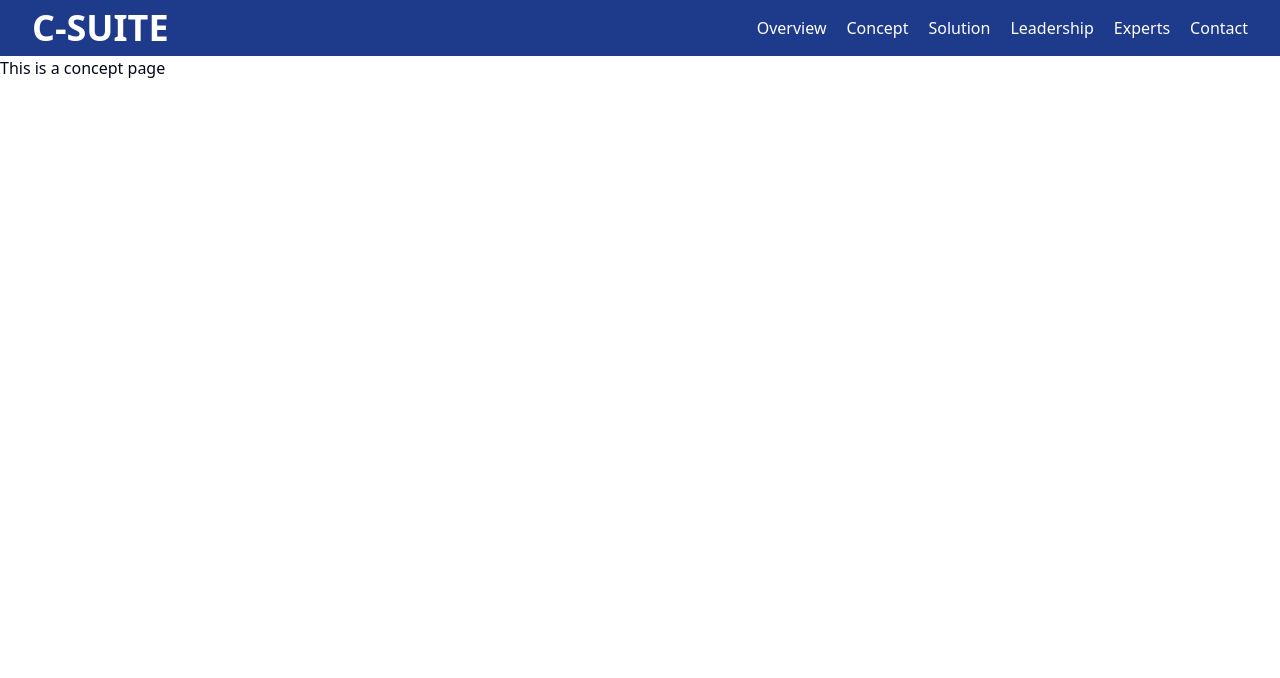
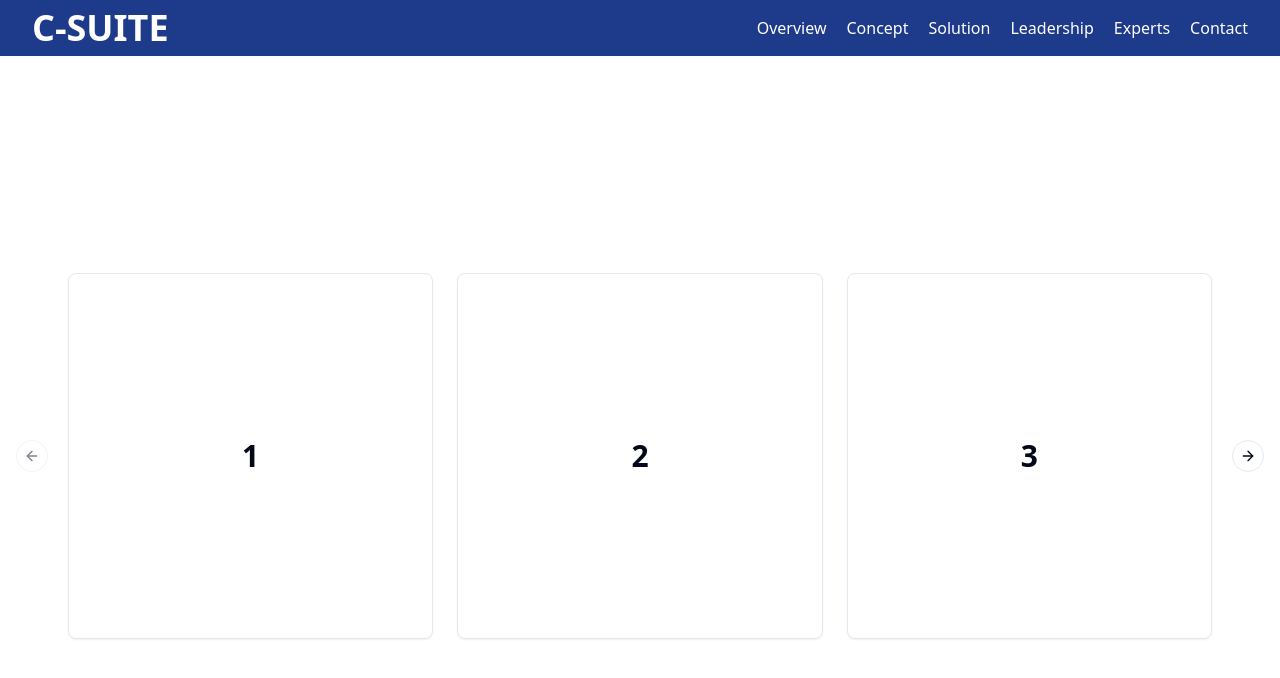
Before and after one commit to AR-Tausif/c-suite-public, a React (Vite) app: page /solution in a window 1280 px wide. Shown: the top 678 px of the page. Built offline with nearby package versions, Linux system fonts and the light colour scheme.

Commit message:
added carousel in solution page

```diff
--- a/package.json
+++ b/package.json
@@ -12,9 +12,10 @@
   "dependencies": {
     "@radix-ui/react-dialog": "^1.1.4",
     "@radix-ui/react-label": "^2.1.1",
-    "@radix-ui/react-slot": "^1.0.2",
+    "@radix-ui/react-slot": "^1.1.1",
     "class-variance-authority": "^0.7.0",
     "clsx": "^2.1.0",
+    "embla-carousel-react": "^8.5.1",
     "lucide-react": "^0.368.0",
     "react": "^18.2.0",
     "react-dom": "^18.2.0",
--- /dev/null
+++ b/src/components/ui/card.tsx
@@ -0,0 +1,79 @@
+import * as React from "react"
+
+import { cn } from "@/lib/utils"
+
+const Card = React.forwardRef<
+  HTMLDivElement,
+  React.HTMLAttributes<HTMLDivElement>
+>(({ className, ...props }, ref) => (
+  <div
+    ref={ref}
+    className={cn(
+      "rounded-lg border bg-card text-card-foreground shadow-sm",
+      className
+    )}
+    {...props}
+  />
+))
+Card.displayName = "Card"
+
+const CardHeader = React.forwardRef<
+  HTMLDivElement,
+  React.HTMLAttributes<HTMLDivElement>
+>(({ className, ...props }, ref) => (
+  <div
+    ref={ref}
+    className={cn("flex flex-col space-y-1.5 p-6", className)}
+    {...props}
+  />
+))
+CardHeader.displayName = "CardHeader"
+
+const CardTitle = React.forwardRef<
+  HTMLDivElement,
+  React.HTMLAttributes<HTMLDivElement>
+>(({ className, ...props }, ref) => (
+  <div
+    ref={ref}
+    className={cn(
+      "text-2xl font-semibold leading-none tracking-tight",
+      className
+    )}
+    {...props}
+  />
+))
+CardTitle.displayName = "CardTitle"
+
+const CardDescription = React.forwardRef<
+  HTMLDivElement,
+  React.HTMLAttributes<HTMLDivElement>
+>(({ className, ...props }, ref) => (
+  <div
+    ref={ref}
+    className={cn("text-sm text-muted-foreground", className)}
+    {...props}
+  />
+))
+CardDescription.displayName = "CardDescription"
+
+const CardContent = React.forwardRef<
+  HTMLDivElement,
+  React.HTMLAttributes<HTMLDivElement>
+>(({ className, ...props }, ref) => (
+  <div ref={ref} className={cn("p-6 pt-0", className)} {...props} />
+))
+CardContent.displayName = "CardContent"
+
+const CardFooter = React.forwardRef<
+  HTMLDivElement,
+  React.HTMLAttributes<HTMLDivElement>
+>(({ className, ...props }, ref) => (
+  <div
+    ref={ref}
+    className={cn("flex items-center p-6 pt-0", className)}
+    {...props}
+  />
+))
+CardFooter.displayName = "CardFooter"
+
+export { Card, CardHeader, CardFooter, CardTitle, CardDescription, CardContent }
--- /dev/null
+++ b/src/components/ui/carousel.tsx
@@ -0,0 +1,260 @@
+import * as React from "react"
+import useEmblaCarousel, {
+  type UseEmblaCarouselType,
+} from "embla-carousel-react"
+import { ArrowLeft, ArrowRight } from "lucide-react"
+
+import { cn } from "@/lib/utils"
+import { Button } from "@/components/ui/button"
+
+type CarouselApi = UseEmblaCarouselType[1]
+type UseCarouselParameters = Parameters<typeof useEmblaCarousel>
+type CarouselOptions = UseCarouselParameters[0]
+type CarouselPlugin = UseCarouselParameters[1]
+
+type CarouselProps = {
+  opts?: CarouselOptions
+  plugins?: CarouselPlugin
+  orientation?: "horizontal" | "vertical"
+  setApi?: (api: CarouselApi) => void
+}
+
+type CarouselContextProps = {
+  carouselRef: ReturnType<typeof useEmblaCarousel>[0]
+  api: ReturnType<typeof useEmblaCarousel>[1]
+  scrollPrev: () => void
+  scrollNext: () => void
+  canScrollPrev: boolean
+  canScrollNext: boolean
+} & CarouselProps
+
+const CarouselContext = React.createContext<CarouselContextProps | null>(null)
+
+function useCarousel() {
+  const context = React.useContext(CarouselContext)
+
+  if (!context) {
+    throw new Error("useCarousel must be used within a <Carousel />")
+  }
+
+  return context
+}
+
+const Carousel = React.forwardRef<
+  HTMLDivElement,
+  React.HTMLAttributes<HTMLDivElement> & CarouselProps
+>(
+  (
+    {
+      orientation = "horizontal",
+      opts,
+      setApi,
+      plugins,
+      className,
+      children,
+      ...props
+    },
+    ref
+  ) => {
+    const [carouselRef, api] = useEmblaCarousel(
+      {
+        ...opts,
+        axis: orientation === "horizontal" ? "x" : "y",
+      },
+      plugins
+    )
+    const [canScrollPrev, setCanScrollPrev] = React.useState(false)
+    const [canScrollNext, setCanScrollNext] = React.useState(false)
+
+    const onSelect = React.useCallback((api: CarouselApi) => {
+      if (!api) {
+        return
+      }
+
+      setCanScrollPrev(api.canScrollPrev())
+      setCanScrollNext(api.canScrollNext())
+    }, [])
+
+    const scrollPrev = React.useCallback(() => {
+      api?.scrollPrev()
+    }, [api])
+
+    const scrollNext = React.useCallback(() => {
+      api?.scrollNext()
+    }, [api])
+
+    const handleKeyDown = React.useCallback(
+      (event: React.KeyboardEvent<HTMLDivElement>) => {
+        if (event.key === "ArrowLeft") {
+          event.preventDefault()
+          scrollPrev()
+        } else if (event.key === "ArrowRight") {
+          event.preventDefault()
+          scrollNext()
+        }
+      },
+      [scrollPrev, scrollNext]
+    )
+
+    React.useEffect(() => {
+      if (!api || !setApi) {
+        return
+      }
+
+      setApi(api)
+    }, [api, setApi])
+
+    React.useEffect(() => {
+      if (!api) {
+        return
+      }
+
+      onSelect(api)
+      api.on("reInit", onSelect)
+      api.on("select", onSelect)
+
+      return () => {
+        api?.off("select", onSelect)
+      }
+    }, [api, onSelect])
+
+    return (
+      <CarouselContext.Provider
+        value={{
+          carouselRef,
+          api: api,
+          opts,
+          orientation:
+            orientation || (opts?.axis === "y" ? "vertical" : "horizontal"),
+          scrollPrev,
+          scrollNext,
+          canScrollPrev,
+          canScrollNext,
+        }}
+      >
+        <div
+          ref={ref}
+          onKeyDownCapture={handleKeyDown}
+          className={cn("relative", className)}
+          role="region"
+          aria-roledescription="carousel"
+          {...props}
+        >
+          {children}
+        </div>
+      </CarouselContext.Provider>
+    )
+  }
+)
+Carousel.displayName = "Carousel"
+
+const CarouselContent = React.forwardRef<
+  HTMLDivElement,
+  React.HTMLAttributes<HTMLDivElement>
+>(({ className, ...props }, ref) => {
+  const { carouselRef, orientation } = useCarousel()
+
+  return (
+    <div ref={carouselRef} className="overflow-hidden">
+      <div
+        ref={ref}
+        className={cn(
+          "flex",
+          orientation === "horizontal" ? "-ml-4" : "-mt-4 flex-col",
+          className
+        )}
+        {...props}
+      />
+    </div>
+  )
+})
+CarouselContent.displayName = "CarouselContent"
+
+const CarouselItem = React.forwardRef<
+  HTMLDivElement,
+  React.HTMLAttributes<HTMLDivElement>
+>(({ className, ...props }, ref) => {
+  const { orientation } = useCarousel()
+
+  return (
+    <div
+      ref={ref}
+      role="group"
+      aria-roledescription="slide"
+      className={cn(
+        "min-w-0 shrink-0 grow-0 basis-full",
+        orientation === "horizontal" ? "pl-4" : "pt-4",
+        className
+      )}
+      {...props}
+    />
+  )
+})
+CarouselItem.displayName = "CarouselItem"
+
+const CarouselPrevious = React.forwardRef<
+  HTMLButtonElement,
+  React.ComponentProps<typeof Button>
+>(({ className, variant = "outline", size = "icon", ...props }, ref) => {
+  const { orientation, scrollPrev, canScrollPrev } = useCarousel()
+
+  return (
+    <Button
+      ref={ref}
+      variant={variant}
+      size={size}
+      className={cn(
+        "absolute  h-8 w-8 rounded-full",
+        orientation === "horizontal"
+          ? "-left-12 top-1/2 -translate-y-1/2"
+          : "-top-12 left-1/2 -translate-x-1/2 rotate-90",
+        className
+      )}
+      disabled={!canScrollPrev}
+      onClick={scrollPrev}
+      {...props}
+    >
+      <ArrowLeft className="h-4 w-4" />
+      <span className="sr-only">Previous slide</span>
+    </Button>
+  )
+})
+CarouselPrevious.displayName = "CarouselPrevious"
+
+const CarouselNext = React.forwardRef<
+  HTMLButtonElement,
+  React.ComponentProps<typeof Button>
+>(({ className, variant = "outline", size = "icon", ...props }, ref) => {
+  const { orientation, scrollNext, canScrollNext } = useCarousel()
+
+  return (
+    <Button
+      ref={ref}
+      variant={variant}
+      size={size}
+      className={cn(
+        "absolute h-8 w-8 rounded-full",
+        orientation === "horizontal"
+          ? "-right-12 top-1/2 -translate-y-1/2"
+          : "-bottom-12 left-1/2 -translate-x-1/2 rotate-90",
+        className
+      )}
+      disabled={!canScrollNext}
+      onClick={scrollNext}
+      {...props}
+    >
+      <ArrowRight className="h-4 w-4" />
+      <span className="sr-only">Next slide</span>
+    </Button>
+  )
+})
+CarouselNext.displayName = "CarouselNext"
+
+export {
+  type CarouselApi,
+  Carousel,
+  CarouselContent,
+  CarouselItem,
+  CarouselPrevious,
+  CarouselNext,
+}
--- /dev/null
+++ b/src/pages/solution/index.tsx
@@ -0,0 +1,44 @@
+import Container from "@/components/Container";
+import { Card, CardContent } from "@/components/ui/card";
+import {
+  Carousel,
+  CarouselContent,
+  CarouselItem,
+  CarouselNext,
+  CarouselPrevious,
+} from "@/components/ui/carousel";
+
+export const Solution = () => {
+  return (
+    <>
+      <Container>
+        <div className="h-screen flex justify-center items-center">
+          <Carousel
+            opts={{
+              align: "start",
+            }}
+            className="w-full max-w-6xl"
+          >
+            <CarouselContent>
+              {Array.from({ length: 10 }).map((_, index) => (
+                <CarouselItem key={index} className="md:basis-1/2 lg:basis-1/3">
+                  <div className="p-1">
+                    <Card>
+                      <CardContent className="flex aspect-square items-center justify-center p-6">
+                        <span className="text-3xl font-semibold">
+                          {index + 1}
+                        </span>
+                      </CardContent>
+                    </Card>
+                  </div>
+                </CarouselItem>
+              ))}
+            </CarouselContent>
+            <CarouselPrevious />
+            <CarouselNext />
+          </Carousel>
+        </div>
+      </Container>
+    </>
+  );
+};
--- a/src/routes/router.tsx
+++ b/src/routes/router.tsx
@@ -4,6 +4,7 @@ import { Contact } from "@/pages/contact";
 import { Experts } from "@/pages/experts";
 import Home from "@/pages/home";
 import { Leader } from "@/pages/leader";
+import { Solution } from "@/pages/solution";
 import { createBrowserRouter } from "react-router-dom";
 
 const router = createBrowserRouter([
@@ -21,7 +22,7 @@ const router = createBrowserRouter([
       },
       {
         path: "/solution",
-        element: <Concept />,
+        element: <Solution />,
       },
       {
         path: "/leadership",
```
Also changed, not shown: 1 other file (tests, documents, lock files or other folders).
